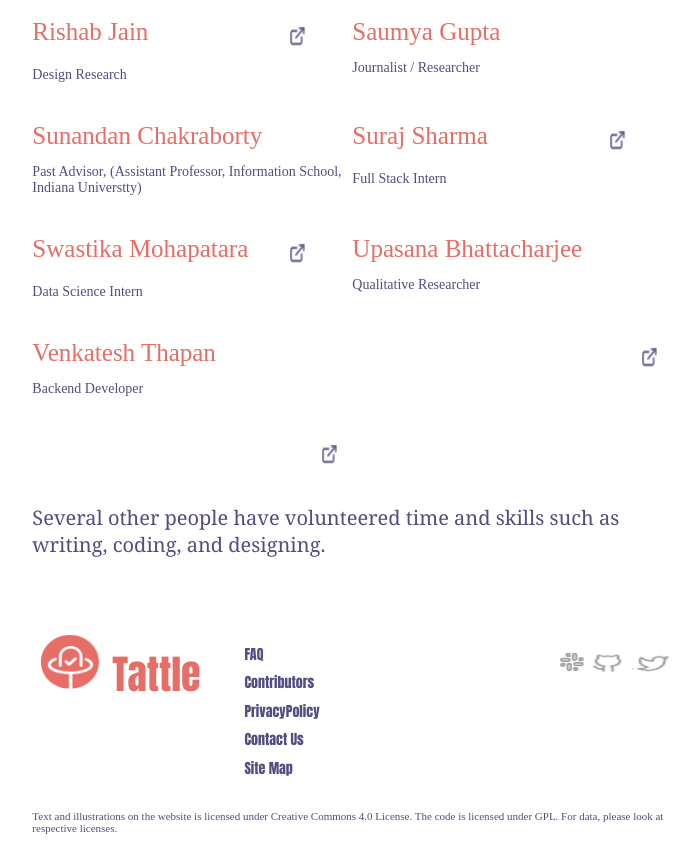
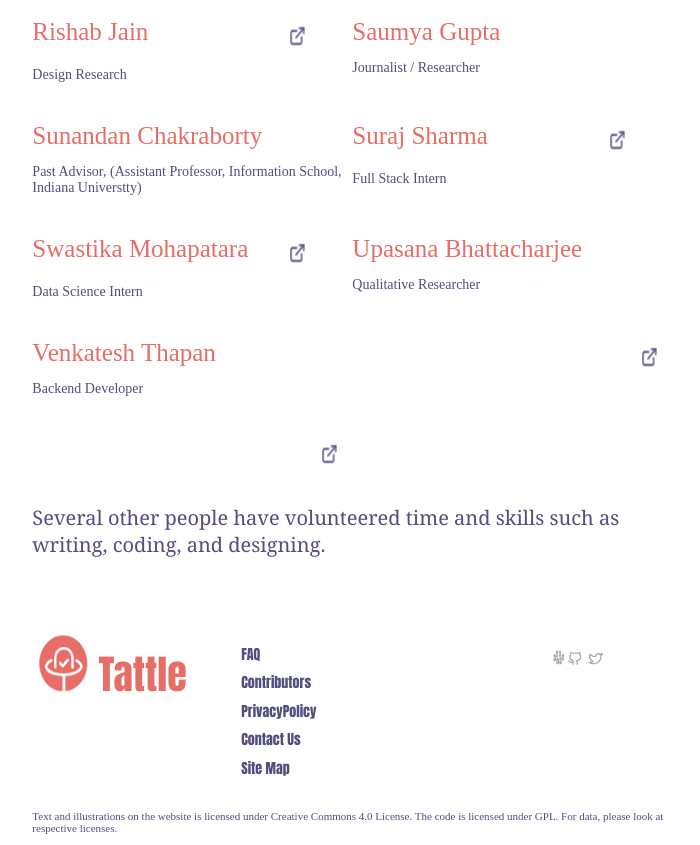
Before and after one commit to khushboo-102/tattle-work, a plain HTML site: page index.html in a window 1280 px wide. Shown: the part 1531-2376 px from the top of the page, without its empty margins (279-979 px from the left). Drawn offline with Linux system fonts and the light colour scheme; a script that the page names is missing.

Commit message:
changes in footer

```diff
--- a/style.css
+++ b/style.css
@@ -189,9 +189,9 @@
  }
 
  #tattle img {
-     width: 80px;
-     height: 75px;
-     margin-bottom: 15px
+     width: 40%;
+     height: 40%;
+      margin-bottom: 35px
  }
 
  #tattle {
@@ -204,8 +204,8 @@
  }
 
  .icon-div img {
-     width: 44px;
-     height: 40px;
+     width: 20px;
+     height: 30px;
  }
 
  footer p {
```
Also changed, not shown: index.html (+0 -1 lines).
